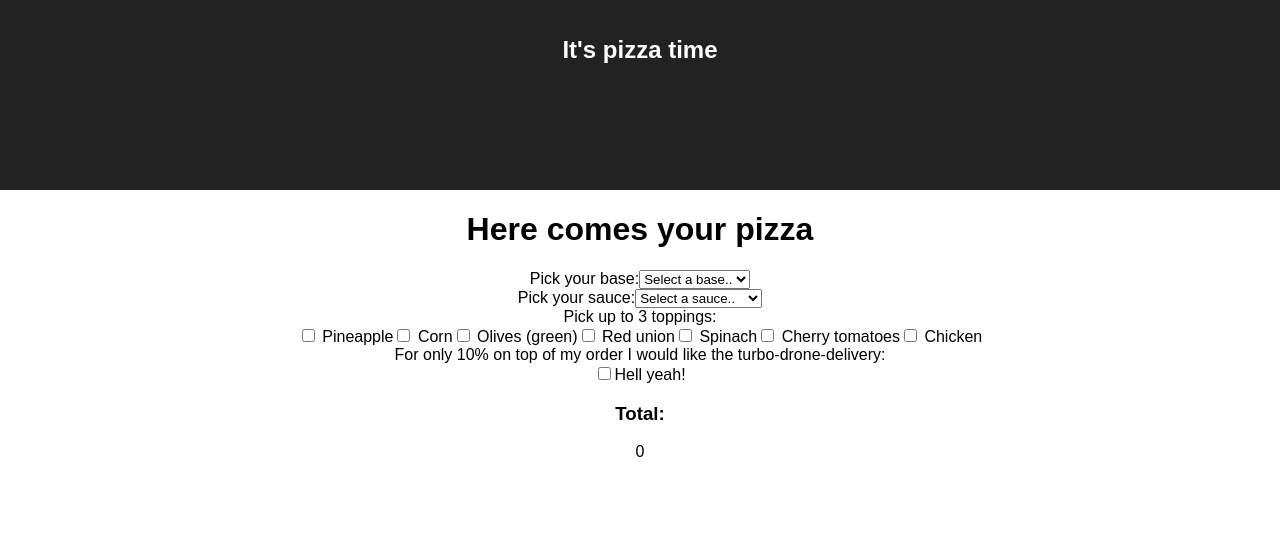
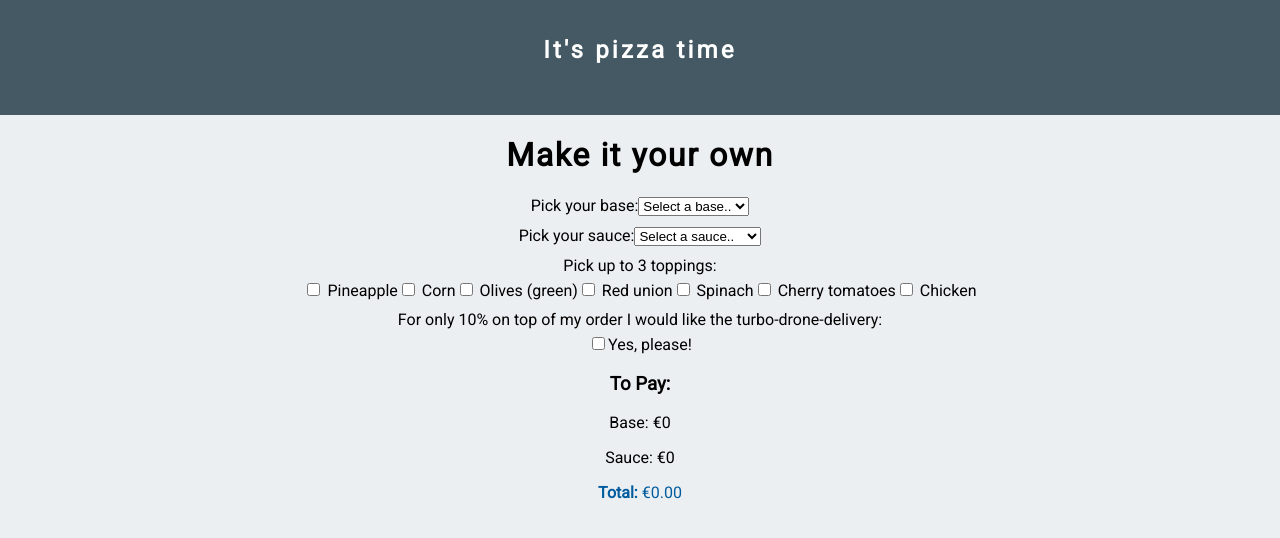
Before and after one commit to Hlupi/pizza-configurator, a React (Create React App) app: page / in a window 1280 px wide. Shown: the top 538 px of the page. Built offline with nearby package versions, Linux system fonts and the light colour scheme.

Commit message:
finished app with no styling

```diff
--- a/public/index.html
+++ b/public/index.html
@@ -4,12 +4,14 @@
     <meta charset="utf-8">
     <meta name="viewport" content="width=device-width, initial-scale=1, shrink-to-fit=no">
     <meta name="theme-color" content="#000000">
+    <link href="https://fonts.googleapis.com/css?family=Roboto" rel="stylesheet">
     <!--
       manifest.json provides metadata used when your web app is added to the
       homescreen on Android. See https://developers.google.com/web/fundamentals/engage-and-retain/web-app-manifest/
     -->
     <link rel="manifest" href="%PUBLIC_URL%/manifest.json">
     <link rel="shortcut icon" href="%PUBLIC_URL%/favicon.ico">
+
     <!--
       Notice the use of %PUBLIC_URL% in the tags above.
       It will be replaced with the URL of the `public` folder during the build.
@@ -19,7 +21,7 @@
       work correctly both with client-side routing and a non-root public URL.
       Learn how to configure a non-root public URL by running `npm run build`.
     -->
-    <title>React App</title>
+    <title>Build a pizza</title>
   </head>
   <body>
     <noscript>
--- a/src/App.css
+++ b/src/App.css
@@ -1,24 +1,25 @@
+body {
+  background-color: #eceff1
+  }
+
 .App {
   text-align: center;
 }
 
 
 .App-header {
-  background-color: #222;
-  height: 150px;
+  background-color: #445963;
+  height: 75px;
   padding: 20px;
-  color: white;
+  color: #ffffff;
 }
 
 .App-title {
   font-size: 1.5em;
+  font-family: Roboto;
+  letter-spacing: 0.2rem
 }
 
 .App-intro {
   font-size: large;
 }
-
-@keyframes App-logo-spin {
-  from { transform: rotate(0deg); }
-  to { transform: rotate(360deg); }
-}
--- a/src/App.js
+++ b/src/App.js
@@ -1,13 +1,13 @@
 import React, { Component } from 'react';
 import './App.css';
 import PizzaContainer from './components/PizzaContainer'
+
 
 class App extends Component {
   render() {
     return (
       <div className="App">
         <header className="App-header">
-
           <h1 className="App-title">It's pizza time</h1>
         </header>
 
--- a/src/PizzaOptionsPrices.js
+++ b/src/PizzaOptionsPrices.js
@@ -23,6 +23,6 @@ export const toppingCost = {
 }
 
 export const turboCost = {
-  "Hell yeah!": .10,
+  "Yes, please!": .10,
   "No, robots are here to kill us": 0
 }
--- a/src/components/Base.js
+++ b/src/components/Base.js
@@ -1,20 +1,19 @@
 import React, { PureComponent } from 'react';
 import { connect } from 'react-redux'
 import { addBase } from '../actions/index'
+import './Components.css'
 
 const baseTypes = ["25cm NY Style", "30cm NY Style", "35cm NY Style", "20cm NY Style"]
 
 class Base extends PureComponent {
 
   handleChange = (event) => {
-    // console.log("THIS IS MY HANDLE CHANGE base BEING CALLED")
-    // console.log(event.target.value)
     this.props.addBase(event.target.value)
   }
 
   render() {
     return (<div>
-      <div className="form-group">
+      <div className="form-group optionSpacing">
         <label>Pick your base:
           <select name='base' onChange={this.handleChange} className="form-select">
             <option value="">Select a base..</option>
--- /dev/null
+++ b/src/components/Components.css
@@ -0,0 +1,19 @@
+body {
+  font-family: Roboto;
+}
+
+.title {
+  letter-spacing: 0.1rem;
+}
+
+.optionSpacing {
+  margin: 10px auto
+}
+
+.contentSpacing {
+  margin: 5px auto 0 auto
+}
+
+#finalPrice {
+  color: #005b9f;
+}
--- a/src/components/PizzaContainer.js
+++ b/src/components/PizzaContainer.js
@@ -4,6 +4,8 @@ import Sauce from './Sauce'
 import Toppings from './Toppings'
 import Price from './Price'
 import TurboDelievery from './TurboDelievery'
+import './Components.css'
+
 
 
 
@@ -11,14 +13,12 @@ class PizzaContainer extends PureComponent {
   render() {
     return (
       <div>
-        <h1>Here comes your pizza</h1>
+        <h1 className="title">Make it your own</h1>
         <Base />
         <Sauce />
         <Toppings />
         <TurboDelievery />
         <Price />
-
-
       </div>
     );
   }
--- a/src/components/Price.js
+++ b/src/components/Price.js
@@ -6,25 +6,22 @@ import { connect } from 'react-redux'
 class Price extends PureComponent {
   totalPrice() {
     const baseMoney = this.props.pizza.base ? this.props.pizza.basePrice : 0
-    // console.log(baseMoney)
     const sauceMoney = this.props.pizza.sauce ? this.props.pizza.saucePrice : 0
-    // console.log(sauceMoney)
     const toppingMoney = this.props.pizza.topping ? this.props.pizza.toppinPrice : 0
-    // console.log(toppingMoney)
     const turboMoney = this.props.pizza.turbo ? this.props.pizza.turboPrice : 0
-    // console.log(turboMoney)
     const pizzaMoney = baseMoney + sauceMoney + toppingMoney
-    // console.log(pizzaMoney)
-    return pizzaMoney + (pizzaMoney * turboMoney)
+    return parseFloat(pizzaMoney + (pizzaMoney * turboMoney)).toFixed(2)
   }
 
   render() {
 
     return (
 
-      <div>
-        <h3>Total:</h3>
-        <p>{this.totalPrice()}</p>
+      <div className="optionSpacing">
+        <h3>To Pay:</h3>
+        <p>Base: {this.props.pizza.base} &euro;{this.props.pizza.basePrice}</p>
+        <p>Sauce: {this.props.pizza.sauce}  &euro;{this.props.pizza.saucePrice}</p>
+        <p id="finalPrice"><b>Total:</b> &euro;{this.totalPrice()}</p>
       </div>
     );
   }
--- a/src/components/Sauce.js
+++ b/src/components/Sauce.js
@@ -1,21 +1,20 @@
 import React, { PureComponent } from 'react';
 import { connect } from 'react-redux'
 import { addSauce } from '../actions/index'
+import './Components.css'
 
 const sauceTypes = ["White sauce", "Red sauce", "Double red sauce", "Mix it up"]
 
 class Sauce extends PureComponent {
 
   handleChange = (event) => {
-    // console.log("THIS IS MY HANDLE CHANGE sauce BEING CALLED")
-    // console.log(event.target.value)
     this.props.addSauce(event.target.value)
   }
 
   render() {
     return (
       <div>
-        <div className="form-group">
+        <div className="form-group optionSpacing">
           <label>Pick your sauce:
             <select name='sauce' onChange={this.handleChange} className="form-select">
               <option value="">Select a sauce..</option>
--- a/src/components/Toppings.js
+++ b/src/components/Toppings.js
@@ -1,6 +1,7 @@
 import React, { PureComponent } from 'react';
 import { connect } from 'react-redux'
 import { addTopping, removeTopping } from '../actions/index'
+import './Components.css'
 
 const toppingTypes = [
   "Pineapple",
@@ -15,8 +16,6 @@ const toppingTypes = [
 class Toppings extends PureComponent {
 
   handleOnSelect = (event) => {
-    // console.log("THIS IS MY HANDLE CHANGE topping BEING CALLED")
-    // console.log(event.target.value)
     if(event.target.checked) {
       this.props.addTopping(event.target.value)
     } else {
@@ -27,9 +26,9 @@ class Toppings extends PureComponent {
 
   render() {
     return (<div>
-      <div>
+      <div className="optionSpacing">
         <label className="form-label">Pick up to 3 toppings:</label>
-        <div className="checkbox-group" onChange={this.handleOnSelect}>
+        <div className="checkbox-group contentSpacing" onChange={this.handleOnSelect}>
           {
             toppingTypes.map(toppingType => {
               return (<label key={toppingType} className="form-label capitalize">
--- a/src/components/TurboDelievery.js
+++ b/src/components/TurboDelievery.js
@@ -2,13 +2,12 @@ import React, { PureComponent } from 'react';
 import { connect } from 'react-redux'
 import { addTurboDelievery, removeTurboDelievery } from '../actions/index'
 
-const delievryOptions = ["Hell yeah!"]
+
+const delievryOptions = ["Yes, please!"]
 
 class TurboDelievery extends PureComponent {
 
   handleOnSelect = (event) => {
-    // console.log("THIS IS MY HANDLE CHANGE turbo delievery BEING CALLED")
-    // console.log(event.target.value)
     if(event.target.checked) {
       this.props.addTurboDelievery(event.target.value)
     } else {
@@ -20,9 +19,9 @@ class TurboDelievery extends PureComponent {
   render() {
     return (
       <div>
-        <div>
+        <div className="optionSpacing">
           <label>For only 10% on top of my order I would like the turbo-drone-delivery:</label>
-          <div className="radio-group" onChange={this.handleOnSelect}> {
+          <div className="checkbox-group contentSpacing" onChange={this.handleOnSelect}> {
             delievryOptions.map(delievryOption => {
               return (<label key={delievryOption}><input className="form-checkbox" name={delievryOption} value={delievryOption} type="checkbox" />{delievryOption}</label>)
             })
--- a/src/index.js
+++ b/src/index.js
@@ -6,6 +6,8 @@ import registerServiceWorker from './registerServiceWorker';
 import store from './store'
 import {Provider} from 'react-redux'
 
+
+
 ReactDOM.render(
   <Provider store={store}>
     <App />
```
Also changed, not shown: 1 other file (tests, documents, lock files or other folders).
